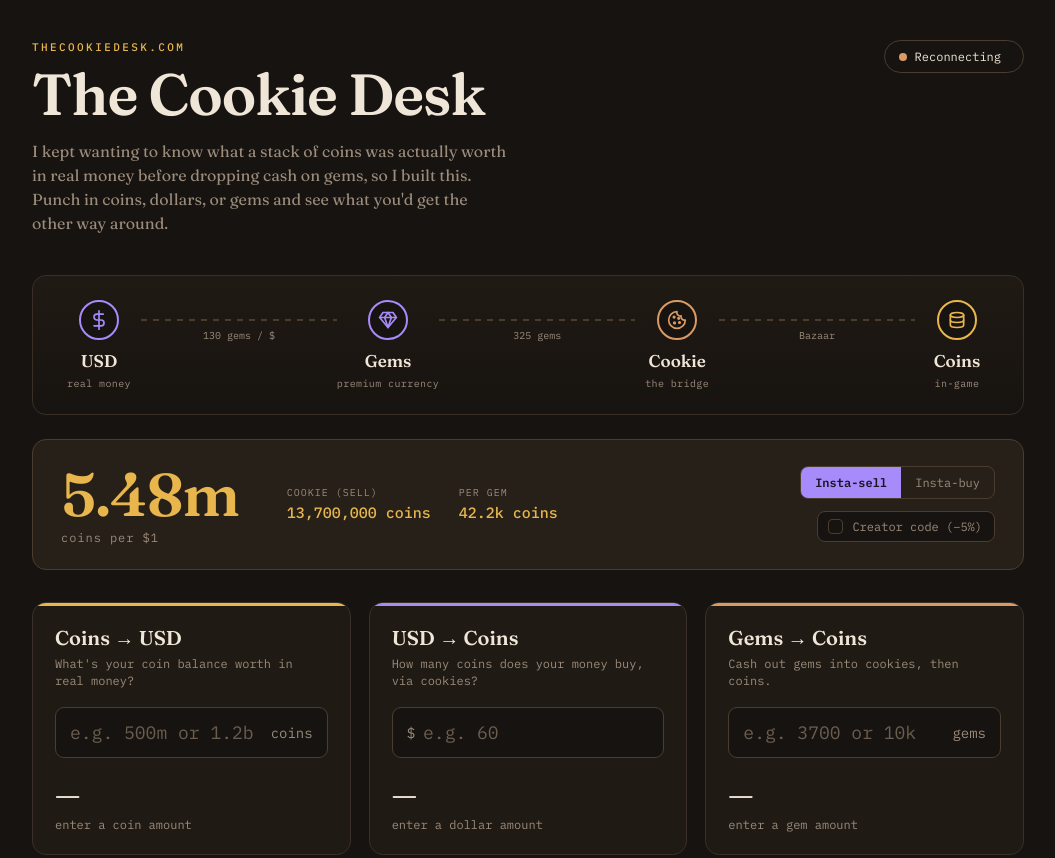
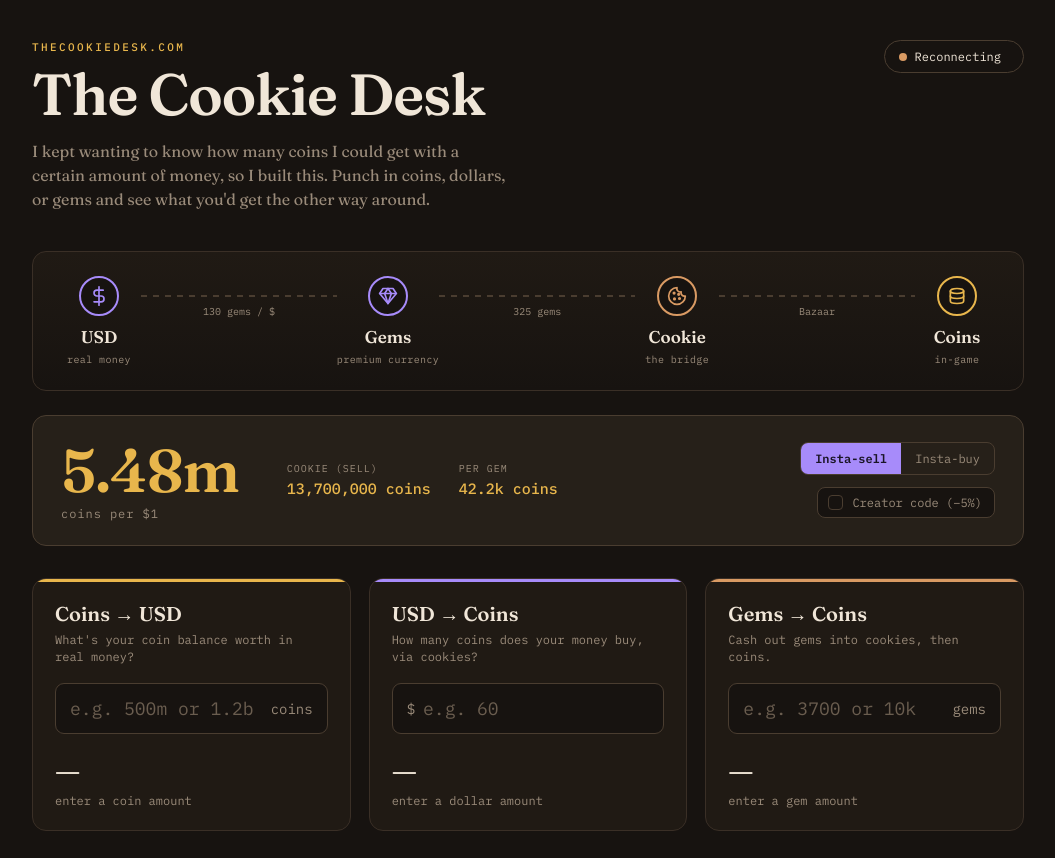
Before and after one commit to SlickTorpedo/the-cookie-desk, a website: page public/index.html in a window 1280 px wide. Shown: the top 858 px of the page, without its empty margins (112-1167 px from the left). Drawn offline with Linux system fonts and the light colour scheme; no server answers.

Commit message:
refactor: reword

```diff
--- a/public/index.html
+++ b/public/index.html
@@ -278,7 +278,7 @@
     <div>
       <span class="wordmark">thecookiedesk.com</span>
       <h1>The Cookie Desk</h1>
-      <p class="lede">I kept wanting to know what a stack of coins was actually worth in real money before dropping cash on gems, so I built this. Punch in coins, dollars, or gems and see what you'd get the other way around.</p>
+      <p class="lede">I kept wanting to know how many coins I could get with a certain amount of money, so I built this. Punch in coins, dollars, or gems and see what you'd get the other way around.</p>
     </div>
     <div id="pill" class="pill load"><span class="dot"></span><span class="pt">Connecting</span><span class="pr" id="pillRel"></span></div>
   </header>
```
